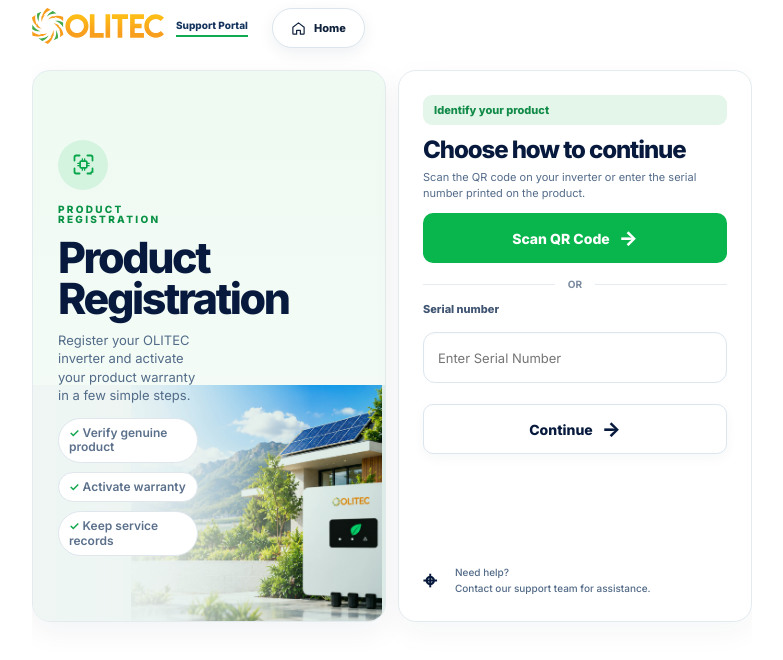
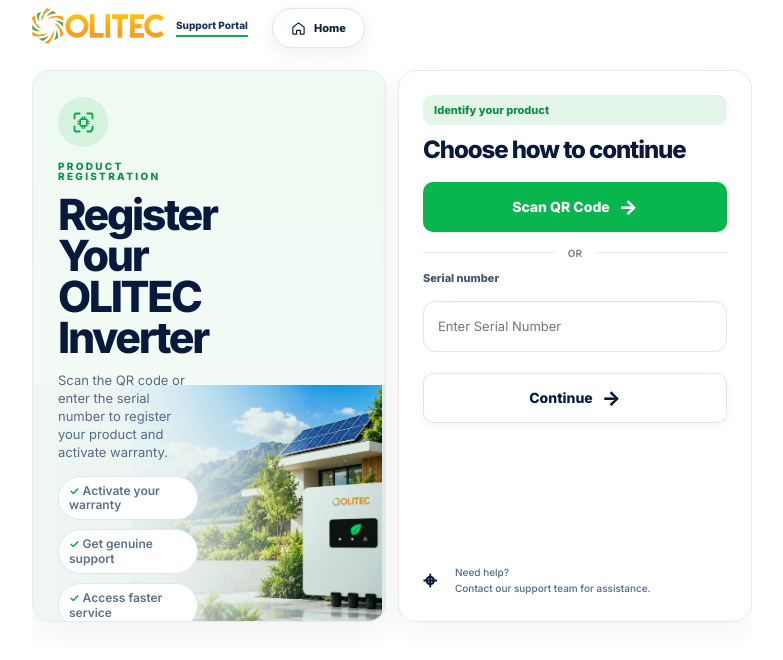
Before and after one commit to gopidhanush/olitec-service-portal, a Next.js app: page /register in a window 1280 px wide. Shown: the top 660 px of the page, without its empty margins (248-1031 px from the left). Built offline with nearby package versions, Linux system fonts and the light colour scheme.

Commit message:
Match product registration page to OLITEC reference design

```diff
--- a/app/register/page.tsx
+++ b/app/register/page.tsx
@@ -22,8 +22,8 @@
   useEffect(()=>{const identifier=new URLSearchParams(window.location.search).get('identifier')?.trim();if(!identifier)return;setSerial(identifier);setLoading(true);setError('');lookupProduct(identifier).then(item=>{if(!item)throw new Error('Product not found. Please check the serial number or QR code and try again.');setProduct(item)}).catch(reason=>setError(reason instanceof Error?reason.message:'Unable to verify this product.')).finally(()=>setLoading(false))},[])
   function submit(event:FormEvent){event.preventDefault();const value=serial.trim().toUpperCase();if(value)router.push(`/register?identifier=${encodeURIComponent(value)}`)}
   return <div className="app customerPage portalProductPage"><PortalHeader/><main className="customerMain"><div className="customerSplitLayout">
-    <section className="customerHero customerHeroVisual"><div className="customerHeroCopy"><div className="customerHeroIcon"><PortalIcon type="scan"/></div><span className="customerEyebrow">PRODUCT REGISTRATION</span><h1>Product Registration</h1><p>Register your OLITEC inverter and activate your product warranty in a few simple steps.</p><div className="customerHeroPoints"><span>✓ Verify genuine product</span><span>✓ Activate warranty</span><span>✓ Keep service records</span></div></div><div className="customerHeroImage"><img src="/olitec-generated-hero.jpg" alt="OLITEC solar inverter"/></div></section>
-    {!product&&<section className="customerSection customerFormPanel"><span className="customerBadge">Identify your product</span><h2>Choose how to continue</h2><p>Scan the QR code on your inverter or enter the serial number printed on the product.</p>
+    <section className="customerHero customerHeroVisual"><div className="customerHeroCopy"><div className="customerHeroIcon"><PortalIcon type="scan"/></div><span className="customerEyebrow">PRODUCT REGISTRATION</span><h1>Register Your<br/>OLITEC Inverter</h1><p>Scan the QR code or enter the serial number to register your product and activate warranty.</p><div className="customerHeroPoints"><span>✓ Activate your warranty</span><span>✓ Get genuine support</span><span>✓ Access faster service</span></div></div><div className="customerHeroImage"><img src="/olitec-generated-hero.jpg" alt="OLITEC solar inverter"/></div></section>
+    {!product&&<section className="customerSection customerFormPanel"><span className="customerBadge">Identify your product</span><h2>Choose how to continue</h2>
       {scannerOpen?<div className="customerScannerWrap"><QRScanner onClose={()=>setScannerOpen(false)}/></div>:<button className="customerButton customerButtonPrimary" type="button" onClick={()=>setScannerOpen(true)}>Scan QR Code <span>→</span></button>}
       <div className="customerDivider"><span>OR</span></div>
       <form onSubmit={submit}><label>Serial number</label><input className="customerInput" required autoCapitalize="characters" autoComplete="off" value={serial} onChange={e=>setSerial(e.target.value.toUpperCase())} placeholder="Enter Serial Number"/><button className="customerButton customerButtonSecondary" type="submit">Continue <span>→</span></button></form>
```
